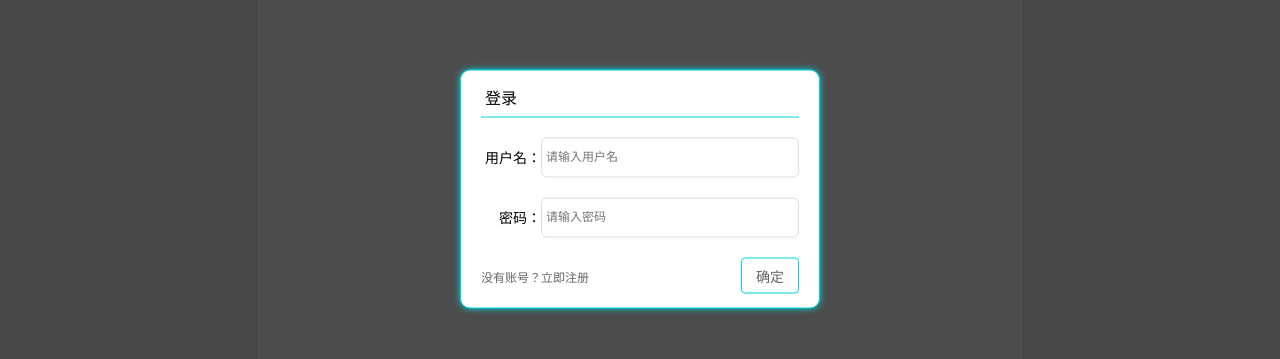
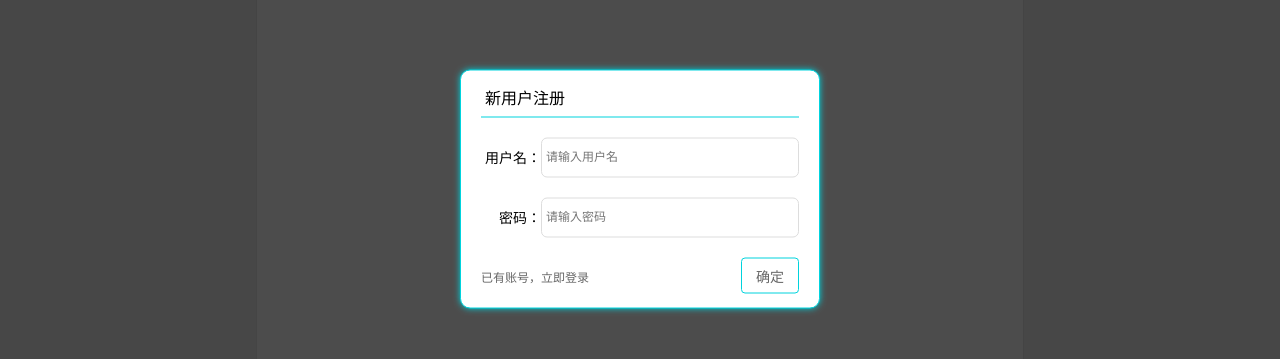
Before and after one commit to HappyJeannie/react-database, a React (Create React App) app: page / in a window 1280 px wide. Shown: the part 211-570 px from the top of the page. Built offline with nearby package versions, Linux system fonts and the light colour scheme; what leancloud-storage would draw is missing.

Commit message:
【增加】- 用户注册提交表单后存储用户信息到 leancloud

```diff
--- a/src/App.js
+++ b/src/App.js
@@ -22,8 +22,8 @@ class App extends Component {
       todoList : [],
       tips:'123',
       showToast:false,
-      loginShow:true,
-      registerShow:false,
+      loginShow:false,
+      registerShow:true,
       isLogin:false
     }
   }
--- a/src/components/leanCloud/leanCloud.js
+++ b/src/components/leanCloud/leanCloud.js
@@ -11,3 +11,28 @@ AV.init({
 
 
 export default AV;
+
+export function signUp(userInfo,success,error){
+  // 新建 AVUser 对象实例
+  let user = new AV.User();
+  // 设置用户名
+  user.setUsername(userInfo.username);
+  // 设置密码
+  user.setPassword(userInfo.password);
+  return new Promise((resolve,reject)=> {
+    user.signUp().then(function (loggedInUser) {
+      resolve({
+        status:200,
+        msg:'注册成功',
+        info:loggedInUser.attributes
+      })
+    }, function (error) {
+      console.log(error);
+      resolve({
+        status:400,
+        msg:'用户名被占用'
+      })
+    });
+  })
+
+}
--- a/src/components/register/register.js
+++ b/src/components/register/register.js
@@ -1,5 +1,6 @@
 import React ,  {Component} from 'react';
 import './register.css';
+import {signUp} from './../leanCloud/leanCloud';
 
 class Register extends Component{
   constructor(props){
@@ -17,7 +18,7 @@ class Register extends Component{
         <div className="shadow" onClick={this.setModalStatus.bind(this)}></div>
         <div className="form">
           <h4>新用户注册</h4>
-          <form>
+          <form onSubmit={this.signUp.bind(this)}>
           <div className="input-group">
               <label>
                 <span className="title">用户名：</span>
@@ -58,6 +59,23 @@ class Register extends Component{
     }
     this.setState(stateCopy);
   }
+  signUp(e){
+    // 提交表单
+    e.preventDefault();
+    console.log(e.target);
+    let data = this.state.formData;
+    signUp(data).then((res)=>{
+      console.log(res);
+      console.log('注册成功')
+    },(res)=>{
+      console.log('出错')
+      console.log(res);
+    }).catch((res) => {
+      console.log('catch')
+      console.log(res);
+    })
+    return false;
+  }
 }
 
 export default Register
```
